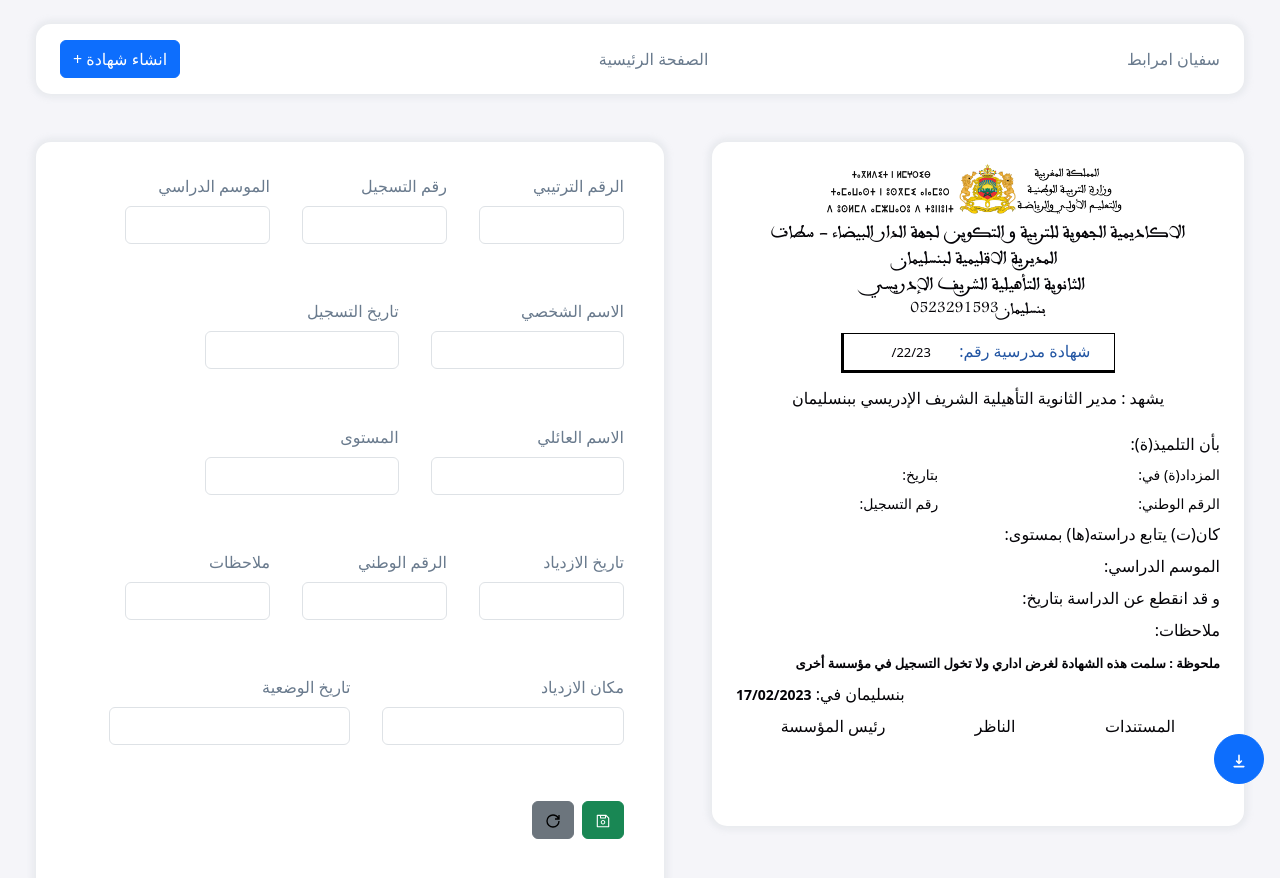
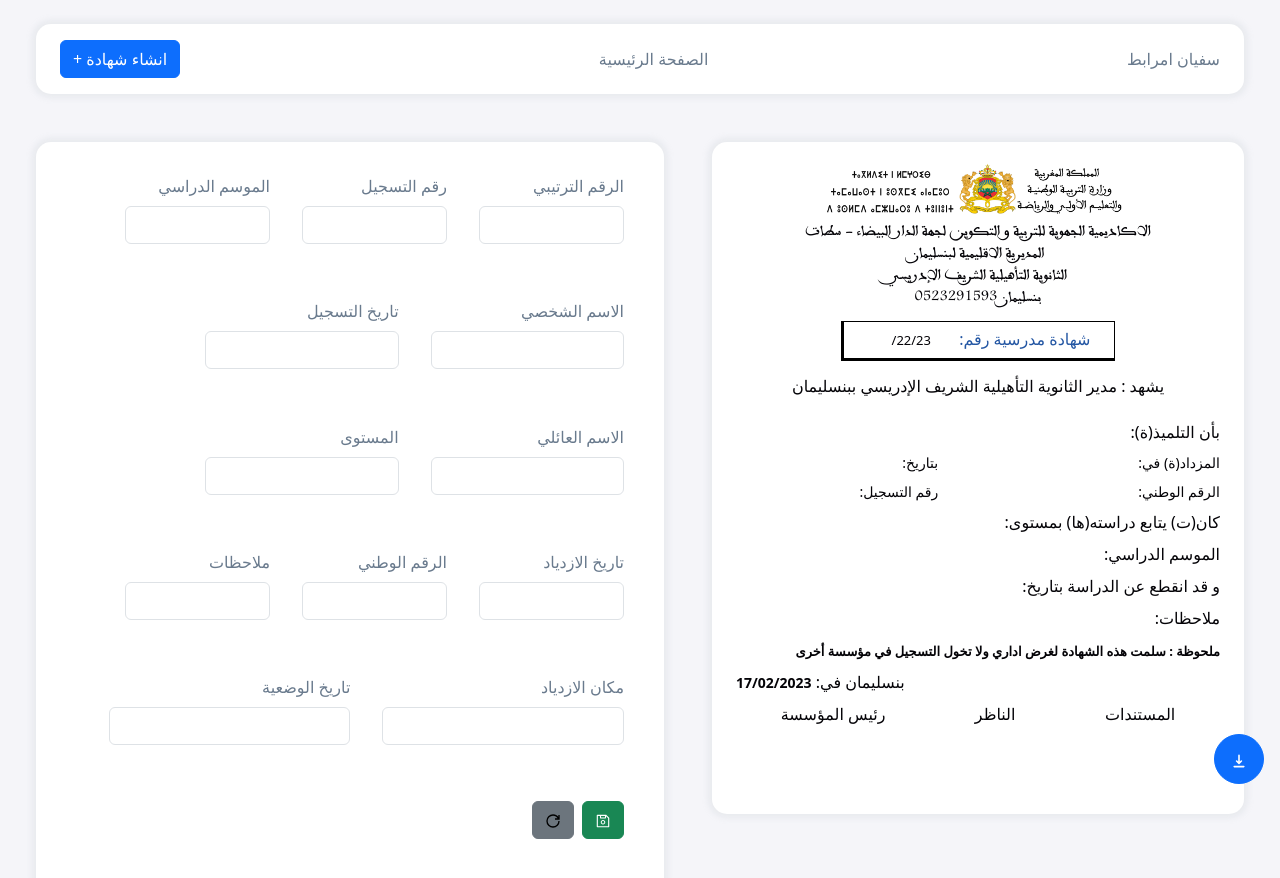
Before and after one commit to HoussamMrabet/sherif-certiPro, a React (Create React App) app: page /createAtt in a window 1280 px wide. Shown: the top 878 px of the page. Built offline with nearby package versions, Linux system fonts and the light colour scheme; no server answers; the database is empty.

Commit message:
small change

```diff
--- a/src/components/attestation/attestation.scss
+++ b/src/components/attestation/attestation.scss
@@ -5,7 +5,7 @@
 .wizara{
     font-family: 'MyFont', sans-serif;
     font-weight: 400;
-    font-size: 18px;
+    font-size: 15px;
 }
 img{
     margin-left: 500px;
--- a/src/components/attestation/displayAttestation.jsx
+++ b/src/components/attestation/displayAttestation.jsx
@@ -36,7 +36,7 @@ const DisplayAtt = ({formValues, counter}) => {
         <h5 className='mb-1 wizara'>الاكاديمية الجهوية للتربية و التكوين لجهة الدار البيضاء - سطات</h5>
         <h5 className='mb-1 wizara'>المديرية الاقليمية لبنسليمان</h5>
         <h5 className='mb-1 wizara'>الثانوية التأهيلية الشريف الإدريسي</h5>
-        <h6 className='mb-3 wizara' style={{fontSize: "16px"}}>بنسليمان 0523291593</h6>
+        <h6 className='mb-3 wizara'>بنسليمان 0523291593</h6>
         <h6 className='bordred-title mb-3'><span className='attNumTitle'>شهادة مدرسية رقم: </span><span className='attNum mx-4'>{yearRange}{counter}</span></h6>
         <h6 className='mb-3'>يشهد : مدير الثانوية التأهيلية الشريف الإدريسي ببنسليمان</h6>
         <div className='singleRow mt-2 mb-1'>
```
Also changed, not shown: src/assets/logo1.png (added).
